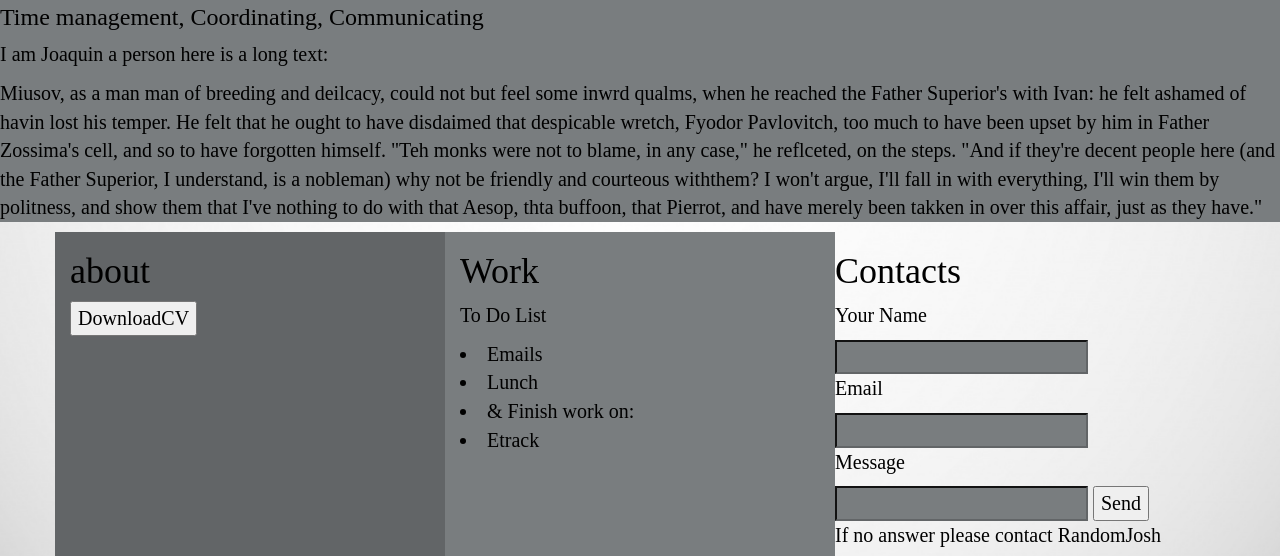
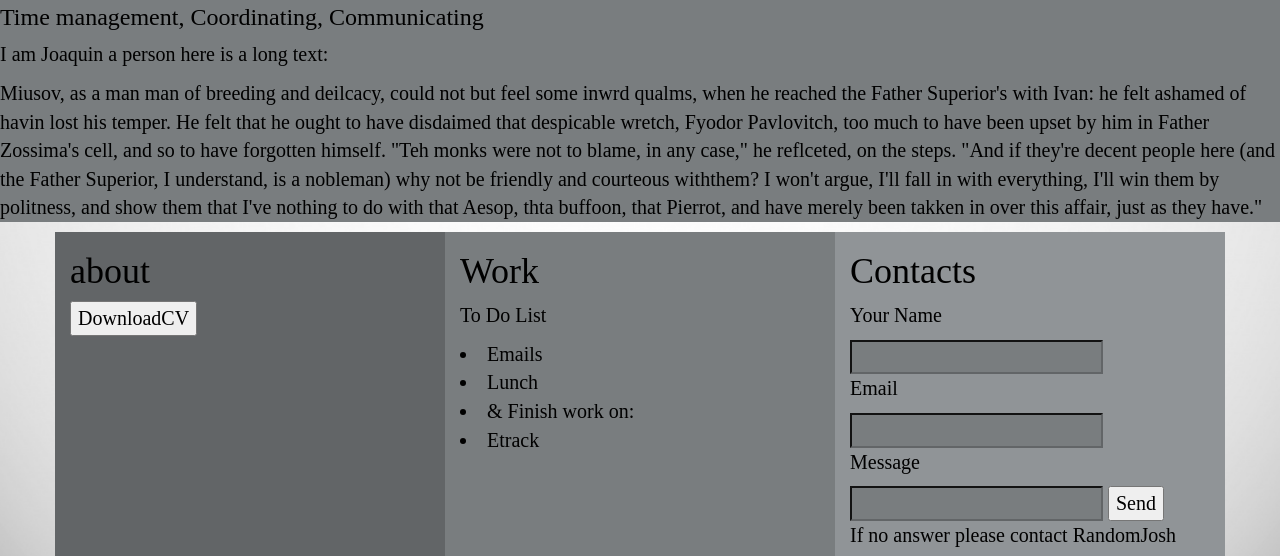
Before and after one commit to JoaquinMolina/joaquinmolina.github.io, a plain HTML site: page index.html in a window 1280 px wide. Shown: the part 519-1075 px from the top of the page. Drawn offline with nearby package versions, Linux system fonts and the light colour scheme; grey boxes are pictures that could not be loaded.

Commit message:
Add files via upload
JS fix

```diff
--- a/index.html
+++ b/index.html
@@ -58,8 +58,9 @@
                 <a href='http://www.why.com'>Etrack</a>
             </li>
         </section>
+
+        <section id="Contact" class="col-md-4">
         <form id="contactform" action="//formspree.io/jokepoke1234@hotmail.com" method="POST">
-
             <h1>Contacts</h1>
             <p> Your Name </p>
             <input type="text" class="txtbox" name="Name">
@@ -73,6 +74,7 @@
             </a>
             <p id="dateBox"></p>
         </form>
+    </section>
     </div>
 </div>
 <script src="function.js" type="text/javascript"></script>
```
